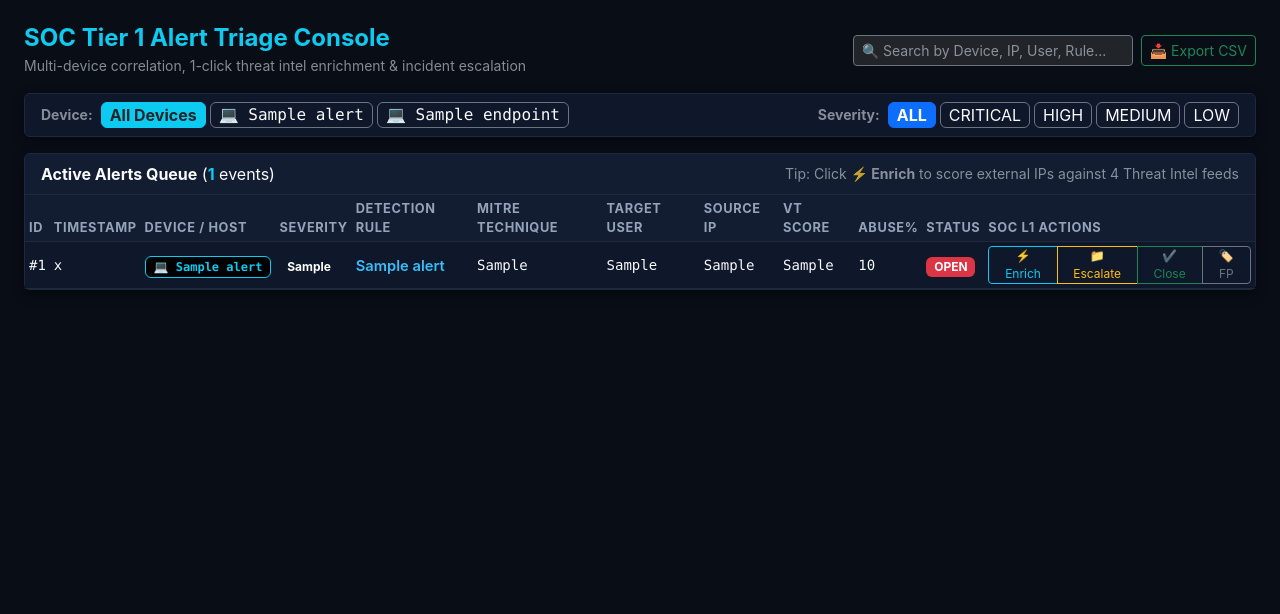
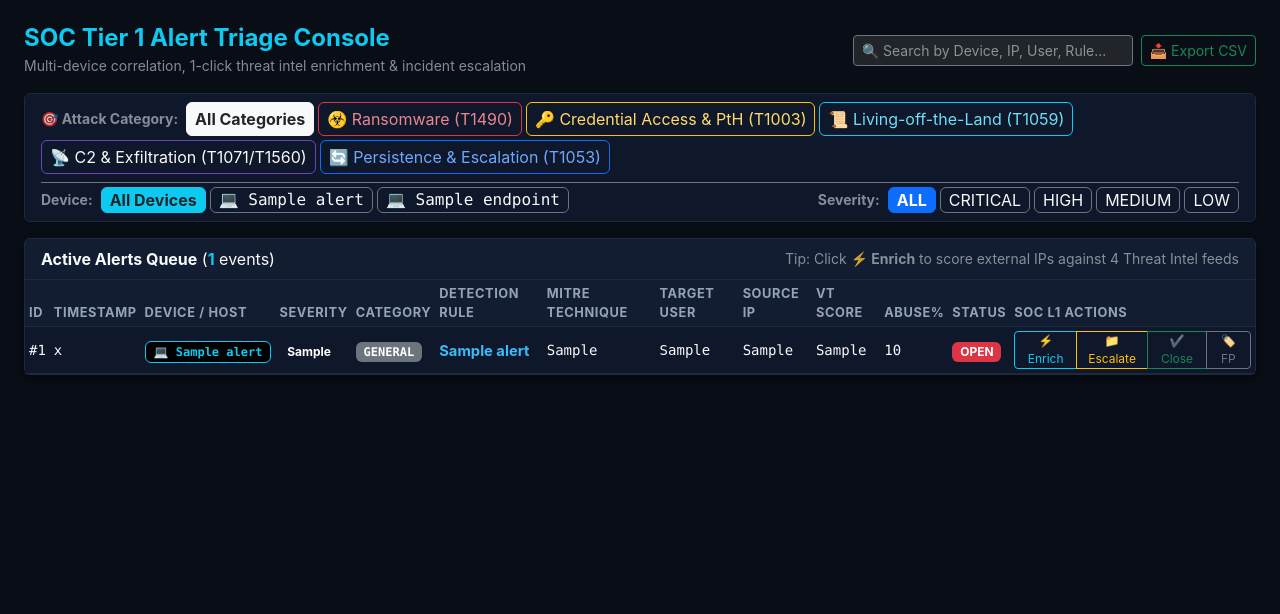
Before and after one commit to RITESH-we/mini-soc, a Flask app: page /alerts in a window 1280 px wide. Shown: the part 81-695 px from the top of the page. Run offline with Flask 3, Linux system fonts and the light colour scheme; tables that the repository leaves empty hold one stand-in row (values such as "Sample post").

Commit message:
feat(detection): implement Top 5 Critical Cyber Attack Use Cases & advanced threat suite

```diff
--- a/dashboard/app.py
+++ b/dashboard/app.py
@@ -1,4 +1,4 @@
-import os, sys, yaml, io, csv, json
+import os, sys, yaml, io, csv, json, re
 BASE_DIR = os.path.dirname(os.path.dirname(os.path.abspath(__file__)))
 if BASE_DIR not in sys.path:
     sys.path.insert(0, BASE_DIR)
@@ -64,17 +64,22 @@ def index():
 # ── Alerts Triage ─────────────────────────────────────────────
 @app.route('/alerts')
 def alerts():
-    sev    = request.args.get('severity', 'ALL')
-    device = request.args.get('device', '')
-    conn   = get_conn()
-    devices = get_all_devices(conn)
+    sev      = request.args.get('severity', 'ALL')
+    cat      = request.args.get('category', 'ALL')
+    device   = request.args.get('device', '')
+    conn     = get_conn()
+    devices  = get_all_devices(conn)
 
-    query = 'SELECT * FROM alerts WHERE 1=1'
+    query  = 'SELECT * FROM alerts WHERE 1=1'
     params = []
 
     if sev != 'ALL':
         query += ' AND severity=?'
         params.append(sev)
+
+    if cat != 'ALL':
+        query += ' AND threat_category=?'
+        params.append(cat)
 
     if device:
         query += ' AND (device_name=? OR src_user=?)'
@@ -84,30 +89,34 @@ def alerts():
     rows = conn.execute(query, params).fetchall()
     conn.close()
 
-    return render_template('alerts.html', alerts=rows, severity=sev,
+    return render_template('alerts.html', alerts=rows, severity=sev, category=cat,
                            devices=devices, current_device=device)
 
 @app.route('/api/alerts/export')
 def export_alerts_csv():
     device = request.args.get('device', '')
+    cat    = request.args.get('category', 'ALL')
     conn   = get_conn()
     query  = 'SELECT * FROM alerts WHERE 1=1'
     params = []
     if device:
-        query += ' AND device_name=?'
-        params.append(device)
+        query += ' AND (device_name=? OR src_user=?)'
+        params.extend([device, device])
+    if cat != 'ALL':
+        query += ' AND threat_category=?'
+        params.append(cat)
     query += ' ORDER BY id DESC'
     rows = conn.execute(query, params).fetchall()
     conn.close()
 
     output = io.StringIO()
     writer = csv.writer(output)
-    writer.writerow(['ID', 'Timestamp', 'Device', 'Severity', 'Rule Name', 'MITRE Technique', 'Target User', 'Source IP', 'VT Score', 'Abuse Score', 'Status', 'Description'])
+    writer.writerow(['ID', 'Timestamp', 'Device', 'Severity', 'Category', 'Rule Name', 'MITRE Technique', 'Target User', 'Source IP', 'VT Score', 'Abuse Score', 'Status', 'Description'])
 
     for r in rows:
         writer.writerow([
             r['id'], r['timestamp'], r['device_name'] or 'Localhost',
-            r['severity'], r['rule_name'], r['mitre_technique'] or 'N/A',
+            r['severity'], r.get('threat_category', 'GENERAL'), r['rule_name'], r['mitre_technique'] or 'N/A',
             r['src_user'] or '-', r['src_ip'] or '-', r['vt_score'] or '-',
             r['abuse_score'] if r['abuse_score'] is not None else '-',
             r['status'], r['description'] or ''
@@ -465,7 +474,6 @@ def receive_telemetry():
             """, (hostname, now_iso, c_desc, remote_ip))
 
         # 3. Process structured security audit events (OCSF/ECS compliant)
-        SUSPICIOUS_CLI = ['mimikatz', 'invoke-', 'downloadstring', '-enc ', 'bypass', 'iex ', 'net user', 'whoami /priv']
         user_seen = None
 
         for ev in data.get('events', []):
@@ -489,45 +497,137 @@ def receive_telemetry():
                 VALUES (?, ?, 'SECURITY_EVENT', ?, ?, ?, ?, ?, ?)
             """, (hostname, now_iso, details, eid, user, src_ip, proc, raw_json_str))
 
-            # Actionable security alerts triage
+            # Actionable security alerts correlation across Top 5 Attack Use Cases
             should_alert = False
             alert_reason = details
+            threat_cat = "GENERAL"
+            low_cmd = cmdline.lower()
 
-            if eid == 4625:
+            # Use Case 1: Ransomware Recovery Inhibition (T1490 / T1486)
+            if re.search(r"(vssadmin.*delete\s+shadows|wmic.*shadowcopy\s+delete|wbadmin.*delete\s+catalog|bcdedit.*recoveryenabled\s+no|bcdedit.*ignoreallfailures)", low_cmd) or "Shadow Copy" in rname or "Ransomware" in rname:
+                should_alert = True
+                rname = "Ransomware Recovery Inhibition (Shadow Copy Deletion)"
+                sev = "CRITICAL"
+                threat_cat = "RANSOMWARE"
+                tactic = "Impact"
+                technique = "T1490 - Inhibit System Recovery"
+                alert_reason = f"CRITICAL RANSOMWARE ALERT: Shadow copy destruction command executed on {hostname}: {cmdline[:140]}"
+
+            # Use Case 2: In-Memory Credential Dumping & Pass-the-Hash (T1003.001 / T1550.002)
+            elif eid == 4648 or re.search(r"(mimikatz|comsvcs\.dll.*minidump|vaultcmd|cmdkey\s+/list|whoami\s+/priv|findstr.*password)", low_cmd):
+                should_alert = True
+                if eid == 4648:
+                    rname = "Logon Attempt with Explicit Credentials (Pass-the-Hash)"
+                    tactic = "Lateral Movement"
+                    technique = "T1550.002 - Pass the Hash"
+                    alert_reason = f"Explicit alternate credential logon from user '{user}' to '{ev.get('raw_fields', {}).get('TargetServerName', 'LOCAL')}'"
+                else:
+                    rname = "In-Memory Credential Dumping / LSASS Snooping"
+                    tactic = "Credential Access"
+                    technique = "T1003.001 - LSASS Memory"
+                    alert_reason = f"Credential theft command executed on {hostname}: {cmdline[:140]}"
+                sev = "HIGH"
+                threat_cat = "CREDENTIAL_ACCESS"
+
+            # Use Case 3: Living-off-the-Land Obfuscated PowerShell & Fileless Execution (T1059.001 / T1027)
+            elif eid == 4104 and re.search(r"(-enc\s+|-encodedcommand\s+|amsiutils|downloadstring|iex\s*\(|invoke-expression|bitstransfer|system\.net\.webclient)", low_cmd):
+                should_alert = True
+                rname = "Living-off-the-Land Obfuscated PowerShell Execution"
+                sev = "HIGH"
+                threat_cat = "LIVING_OFF_THE_LAND"
+                tactic = "Execution"
+                technique = "T1059.001 - PowerShell"
+                alert_reason = f"Obfuscated PowerShell script block executed on {hostname}: {cmdline[:140]}"
+
+            # Use Case 4: Data Staging for Exfiltration (T1560)
+            elif re.search(r"(compress-archive|tar\s+-[a-z]*z|7z\s+a|rar\s+a)", low_cmd):
+                should_alert = True
+                rname = "Data Staging for Exfiltration"
+                sev = "HIGH"
+                threat_cat = "EXFILTRATION"
+                tactic = "Collection"
+                technique = "T1560 - Archive Collected Data"
+                alert_reason = f"Suspicious archive creation targeting files for exfiltration: {cmdline[:140]}"
+
+            # Use Case 5: Rogue Persistence & Privilege Escalation (T1053.005 / T1078.003 / T1070.001)
+            elif eid in [4698, 4697, 4720, 4732, 1102]:
+                should_alert = True
+                threat_cat = "PERSISTENCE"
+                if eid == 1102:
+                    rname = "Windows Audit Log Cleared"
+                    sev = "CRITICAL"
+                    tactic = "Defense Evasion"
+                    technique = "T1070.001 - Clear Windows Event Logs"
+                    alert_reason = f"Security audit log was cleared/wiped on {hostname} by '{user}' (Anti-Forensics)"
+                elif eid == 4698:
+                    rname = "Rogue Scheduled Task Created"
+                    sev = "HIGH"
+                    tactic = "Persistence"
+                    technique = "T1053.005 - Scheduled Task"
+                elif eid == 4697:
+                    rname = "New System Service Installed"
+                    sev = "HIGH"
+                    tactic = "Persistence"
+                    technique = "T1543.003 - Windows Service"
+                elif eid == 4732:
+                    rname = "Member Added to Security Group"
+                    sev = "HIGH"
+                    tactic = "Privilege Escalation"
+                    technique = "T1078.003 - Local Accounts"
+                elif eid == 4720:
+                    rname = "Local User Account Created"
+                    sev = "HIGH"
+                    tactic = "Persistence"
+                    technique = "T1136.001 - Local Account"
+
+            # Fallback for standard high-severity audit events & failed logons
+            elif eid == 4625:
                 should_alert = True
                 rname = "Windows Logon Failure"
                 sev = "MEDIUM"
+                threat_cat = "CREDENTIAL_ACCESS"
                 tactic = "Credential Access"
                 technique = "T1110 - Brute Force"
-            elif eid in [4720, 4732, 4698]:
-                should_alert = True
-                sev = "HIGH"
-            elif eid == 4104:
-                if any(term in cmdline.lower() for term in SUSPICIOUS_CLI):
-                    should_alert = True
-                    rname = "Suspicious PowerShell Script Block"
-                    sev = "HIGH"
-                    tactic = "Execution"
-                    technique = "T1059.001 - PowerShell"
-                    alert_reason = f"Suspicious script block executed: {cmdline[:120]}"
             elif sev in ['HIGH', 'CRITICAL']:
                 should_alert = True
 
             if should_alert:
                 conn.execute("""
-                    INSERT INTO alerts (timestamp, severity, rule_name, description, src_ip, src_user, device_name, process, event_id, mitre_tactic, mitre_technique, raw_event, status)
-                    VALUES (?, ?, ?, ?, ?, ?, ?, ?, ?, ?, ?, ?, 'OPEN')
-                """, (now_iso, sev, rname, alert_reason, src_ip, user or hostname, hostname, proc or 'powershell.exe', eid, tactic, technique, raw_json_str))
+                    INSERT INTO alerts (timestamp, severity, rule_name, description, src_ip, src_user, device_name, process, event_id, mitre_tactic, mitre_technique, raw_event, status, threat_category)
+                    VALUES (?, ?, ?, ?, ?, ?, ?, ?, ?, ?, ?, ?, 'OPEN', ?)
+                """, (now_iso, sev, rname, alert_reason, src_ip, user or hostname, hostname, proc or 'powershell.exe', eid, tactic, technique, raw_json_str, threat_cat))
 
-        # 4. Check for suspicious running processes (Automated EDR containment alert)
-        SUSPICIOUS_NAMES = ['mimikatz.exe', 'nc.exe', 'ncat.exe', 'psexec.exe', 'wireshark.exe']
+        # 4. Check for anomalous outbound C2 network connections (Use Case 4: C2 Beaconing T1071)
+        C2_PORTS = {4444, 1337, 8888, 7070, 9001, 6667, 31337}
+        for c in data.get('connections', []):
+            rem = c.get('remote', '')
+            if ':' in rem:
+                try:
+                    rem_ip, rem_port = rem.rsplit(':', 1)
+                    if rem_port.isdigit() and int(rem_port) in C2_PORTS:
+                        conn.execute("""
+                            INSERT INTO alerts (timestamp, severity, rule_name, description, src_ip, src_user, device_name, process, event_id, mitre_tactic, mitre_technique, raw_event, status, threat_category)
+                            VALUES (?, 'HIGH', 'Malicious C2 Beaconing Detected', ?, ?, ?, ?, ?, 9002, 'Command and Control', 'T1071.001 - Web Protocols', ?, 'OPEN', 'EXFILTRATION')
+                        """, (now_iso, f"Outbound socket connection established to known C2 beacon port :{rem_port} ({rem})", rem_ip, hostname, hostname, f"PID:{c.get('pid', '-')}", json.dumps(c)))
+                except Exception:
+                    pass
+
+        # 5. Check for suspicious running processes (Automated EDR containment alert)
+        SUSPICIOUS_TOOLS = {
+            'mimikatz.exe': ('In-Memory Credential Dumping Tool', 'CREDENTIAL_ACCESS', 'T1003.001 - LSASS Memory'),
+            'nc.exe': ('Netcat Reverse Shell / C2 Utility', 'EXFILTRATION', 'T1071 - Application Layer Protocol'),
+            'ncat.exe': ('Ncat Network Tunneling Tool', 'EXFILTRATION', 'T1071 - Application Layer Protocol'),
+            'psexec.exe': ('PsExec Lateral Execution Utility', 'LIVING_OFF_THE_LAND', 'T1569.002 - Service Execution'),
+            'wireshark.exe': ('Network Sniffer Utility', 'CREDENTIAL_ACCESS', 'T1040 - Network Sniffing')
+        }
         for p in data.get('processes', []):
             pname = p.get('name', '').lower()
-            if any(bad in pname for bad in SUSPICIOUS_NAMES):
+            if pname in SUSPICIOUS_TOOLS:
+                tool_rname, tool_cat, tool_tech = SUSPICIOUS_TOOLS[pname]
                 conn.execute("""
-                    INSERT INTO alerts (timestamp, severity, rule_name, description, src_ip, src_user, device_name, process, event_id, mitre_tactic, mitre_technique, raw_event, status)
-                    VALUES (?, 'HIGH', 'Suspicious Tool on Remote Endpoint', ?, ?, ?, ?, ?, 1, 'Execution', 'T1059 - Command Execution', ?, 'OPEN')
-                """, (now_iso, f"Suspicious binary {pname} running on {hostname}", ip_addr, hostname, hostname, pname, json.dumps(p)))
+                    INSERT INTO alerts (timestamp, severity, rule_name, description, src_ip, src_user, device_name, process, event_id, mitre_tactic, mitre_technique, raw_event, status, threat_category)
+                    VALUES (?, 'HIGH', ?, ?, ?, ?, ?, ?, 1, 'Execution', ?, ?, 'OPEN', ?)
+                """, (now_iso, f"Suspicious Tool: {tool_rname}", f"Suspicious tool {pname} actively running on {hostname} (PID: {p.get('pid', '-')})", ip_addr, hostname, hostname, pname, tool_tech, json.dumps(p), tool_cat))
 
         conn.commit()
     finally:
--- a/dashboard/templates/alerts.html
+++ b/dashboard/templates/alerts.html
@@ -17,17 +17,49 @@
   </div>
 </div>
 
-<!-- Quick Filter Controls: Device + Severity -->
-<div class="card mb-3 bg-dark border-secondary">
-  <div class="card-body py-2 px-3 d-flex flex-wrap justify-content-between align-items-center gap-2">
+<!-- Quick Filter Controls: Attack Category + Device + Severity -->
+<div class="card mb-3 bg-dark border-secondary shadow-sm">
+  <div class="card-body py-2 px-3 d-flex flex-column gap-2">
+    <!-- Row 1: Attack Category Filters (Top 5 Attack Use Cases) -->
+    <div class="d-flex align-items-center gap-1 flex-wrap">
+      <span class="small text-muted me-1 fw-bold">🎯 Attack Category:</span>
+      <a href="/alerts?severity={{ severity }}{% if current_device %}&device={{ current_device }}{% endif %}&category=ALL"
+         class="btn btn-xs py-1 px-2 small {% if not category or category=='ALL' %}btn-light text-dark fw-bold{% else %}btn-outline-secondary text-light{% endif %}">
+        All Categories
+      </a>
+      <a href="/alerts?severity={{ severity }}{% if current_device %}&device={{ current_device }}{% endif %}&category=RANSOMWARE"
+         class="btn btn-xs py-1 px-2 small {% if category=='RANSOMWARE' %}btn-danger fw-bold{% else %}btn-outline-danger text-danger-emphasis{% endif %}">
+        ☣️ Ransomware (T1490)
+      </a>
+      <a href="/alerts?severity={{ severity }}{% if current_device %}&device={{ current_device }}{% endif %}&category=CREDENTIAL_ACCESS"
+         class="btn btn-xs py-1 px-2 small {% if category=='CREDENTIAL_ACCESS' %}btn-warning text-dark fw-bold{% else %}btn-outline-warning text-warning-emphasis{% endif %}">
+        🔑 Credential Access &amp; PtH (T1003)
+      </a>
+      <a href="/alerts?severity={{ severity }}{% if current_device %}&device={{ current_device }}{% endif %}&category=LIVING_OFF_THE_LAND"
+         class="btn btn-xs py-1 px-2 small {% if category=='LIVING_OFF_THE_LAND' %}btn-info text-dark fw-bold{% else %}btn-outline-info text-info-emphasis{% endif %}">
+        📜 Living-off-the-Land (T1059)
+      </a>
+      <a href="/alerts?severity={{ severity }}{% if current_device %}&device={{ current_device }}{% endif %}&category=EXFILTRATION"
+         class="btn btn-xs py-1 px-2 small {% if category=='EXFILTRATION' %}fw-bold text-light{% else %}btn-outline-secondary text-light{% endif %}"
+         style="{% if category=='EXFILTRATION' %}background-color: #6f42c1; border-color: #6f42c1;{% else %}border-color: #6f42c1; color: #d63384;{% endif %}">
+        📡 C2 &amp; Exfiltration (T1071/T1560)
+      </a>
+      <a href="/alerts?severity={{ severity }}{% if current_device %}&device={{ current_device }}{% endif %}&category=PERSISTENCE"
+         class="btn btn-xs py-1 px-2 small {% if category=='PERSISTENCE' %}btn-primary fw-bold{% else %}btn-outline-primary text-primary-emphasis{% endif %}">
+        🔄 Persistence &amp; Escalation (T1053)
+      </a>
+    </div>
+
+    <!-- Row 2: Device and Severity Filters -->
+    <div class="d-flex flex-wrap justify-content-between align-items-center gap-2 pt-1 border-top border-secondary">
       <!-- Device Filters -->
       <div class="d-flex align-items-center gap-1 flex-wrap">
         <span class="small text-muted me-1 fw-bold">Device:</span>
-      <a href="/alerts?severity={{ severity }}" class="btn btn-xs {% if not current_device %}btn-info text-dark fw-bold{% else %}btn-outline-secondary text-light{% endif %} py-0 px-2 small">
+        <a href="/alerts?severity={{ severity }}&category={{ category or 'ALL' }}" class="btn btn-xs {% if not current_device %}btn-info text-dark fw-bold{% else %}btn-outline-secondary text-light{% endif %} py-0 px-2 small">
           All Devices
         </a>
         {% for d in devices %}
-      <a href="/alerts?device={{ d }}&severity={{ severity }}" class="btn btn-xs {% if current_device==d %}btn-info text-dark fw-bold{% else %}btn-outline-secondary text-light{% endif %} py-0 px-2 small font-monospace">
+        <a href="/alerts?device={{ d }}&severity={{ severity }}&category={{ category or 'ALL' }}" class="btn btn-xs {% if current_device==d %}btn-info text-dark fw-bold{% else %}btn-outline-secondary text-light{% endif %} py-0 px-2 small font-monospace">
           💻 {{ d }}
         </a>
         {% endfor %}
@@ -37,11 +69,12 @@
       <div class="d-flex align-items-center gap-1 flex-wrap">
         <span class="small text-muted me-1 fw-bold">Severity:</span>
         {% for sev in ['ALL', 'CRITICAL', 'HIGH', 'MEDIUM', 'LOW'] %}
-      <a href="/alerts?severity={{ sev }}{% if current_device %}&device={{ current_device }}{% endif %}"
+        <a href="/alerts?severity={{ sev }}{% if current_device %}&device={{ current_device }}{% endif %}&category={{ category or 'ALL' }}"
            class="btn btn-xs py-0 px-2 small {% if severity==sev %}btn-primary fw-bold{% else %}btn-outline-secondary text-light{% endif %}">
           {{ sev }}
         </a>
         {% endfor %}
+      </div>
     </div>
   </div>
 </div>
@@ -61,6 +94,7 @@
             <th>Timestamp</th>
             <th>Device / Host</th>
             <th>Severity</th>
+            <th>Category</th>
             <th>Detection Rule</th>
             <th>MITRE Technique</th>
             <th>Target User</th>
@@ -82,8 +116,23 @@
               </span>
             </td>
             <td><span class="badge badge-{{ a.severity }}">{{ a.severity }}</span></td>
-            <td><span class="rule-name-text">{{ a.rule_name }}</span></td>
-            <td class="mitre-text small font-monospace">{{ a.mitre_technique or '-' }}</td>
+            <td>
+              {% if a.threat_category == 'RANSOMWARE' %}
+                <span class="badge bg-danger text-light font-monospace py-1" title="Ransomware Recovery Inhibition & Shadow Copy Deletion (T1490)">☣️ RANSOMWARE</span>
+              {% elif a.threat_category == 'CREDENTIAL_ACCESS' %}
+                <span class="badge bg-warning text-dark font-monospace py-1" title="In-Memory Credential Dumping & Pass-the-Hash (T1003/T1550)">🔑 CRED THEFT</span>
+              {% elif a.threat_category == 'LIVING_OFF_THE_LAND' %}
+                <span class="badge bg-info text-dark font-monospace py-1" title="Living-off-the-Land Obfuscated PowerShell / Fileless (T1059)">📜 LOTL / SCRIPT</span>
+              {% elif a.threat_category == 'EXFILTRATION' %}
+                <span class="badge text-light font-monospace py-1" style="background-color: #6f42c1;" title="Malicious C2 Beaconing & Bulk Data Staging (T1071/T1560)">📡 C2 / EXFIL</span>
+              {% elif a.threat_category == 'PERSISTENCE' %}
+                <span class="badge bg-primary text-light font-monospace py-1" title="Rogue Scheduled Tasks, Services & Privilege Escalation (T1053/T1078)">🔄 PERSISTENCE</span>
+              {% else %}
+                <span class="badge bg-secondary font-monospace py-1">GENERAL</span>
+              {% endif %}
+            </td>
+            <td><span class="rule-name-text fw-bold">{{ a.rule_name }}</span></td>
+            <td class="mitre-text small font-monospace text-warning-emphasis">{{ a.mitre_technique or '-' }}</td>
             <td class="user-name-text small">{{ a.src_user or '-' }}</td>
             <td class="font-monospace small text-warning">{{ a.src_ip or '-' }}</td>
             <td id="vt-{{ a.id }}" class="font-monospace small">{{ a.vt_score or '-' }}</td>
@@ -95,6 +144,11 @@
             </td>
             <td>
               <div class="btn-group btn-group-sm" role="group">
+                {% if a.device_name and a.severity in ['CRITICAL', 'HIGH'] %}
+                <button class="btn btn-outline-danger btn-enrich py-0" onclick="isolateHost('{{ a.device_name }}')" title="1-Click Host Network Isolation (EDR)">
+                  🛑 Isolate
+                </button>
+                {% endif %}
                 {% if a.src_ip and a.src_ip != '' %}
                 <button class="btn btn-outline-info btn-enrich py-0" onclick="enrichAlert({{ a.id }})" title="Query VirusTotal, AbuseIPDB, OTX, ThreatFox">
                   ⚡ Enrich
@@ -114,9 +168,9 @@
           </tr>
           {% else %}
           <tr>
-            <td colspan="12" class="text-center text-muted py-5">
+            <td colspan="13" class="text-center text-muted py-5">
               No matching alerts found for this filter.<br/>
-              <span class="small">Try switching device or severity filter.</span>
+              <span class="small">Try switching attack category, device, or severity filter.</span>
             </td>
           </tr>
           {% endfor %}
@@ -183,5 +237,18 @@ function setStatus(id, status) {
     body: JSON.stringify({status: status})
   }).then(() => location.reload());
 }
+
+function isolateHost(hostname) {
+  if (!confirm(`WARNING: Are you sure you want to isolate '${hostname}' from the network?\n\nThis will enforce proactive firewall drops on all outbound/lateral traffic on the endpoint, while maintaining SOC management connectivity.`)) {
+    return;
+  }
+  fetch(`/api/agents/${encodeURIComponent(hostname)}/isolate`, {method: 'POST'})
+    .then(r => r.json())
+    .then(d => {
+      alert(`[!] Host Isolation Command queued for '${hostname}'.\n\nThe endpoint agent will enforce the firewall isolation on its next heartbeat.`);
+      location.reload();
+    })
+    .catch(err => alert('Failed to queue isolation command: ' + err));
+}
 </script>
 {% endblock %}
--- a/database/schema.sql
+++ b/database/schema.sql
@@ -15,7 +15,8 @@ CREATE TABLE IF NOT EXISTS alerts (
     enriched         INTEGER DEFAULT 0,
     vt_score         TEXT,
     abuse_score      INTEGER,
-    status           TEXT DEFAULT 'OPEN'
+    status           TEXT DEFAULT 'OPEN',
+    threat_category  TEXT DEFAULT 'GENERAL'
 );
 
 CREATE TABLE IF NOT EXISTS incidents (
@@ -101,6 +102,7 @@ CREATE INDEX IF NOT EXISTS idx_alerts_device_ts ON alerts(device_name, timestamp
 CREATE INDEX IF NOT EXISTS idx_alerts_user_ts ON alerts(src_user, timestamp);
 CREATE INDEX IF NOT EXISTS idx_alerts_status ON alerts(status, timestamp);
 CREATE INDEX IF NOT EXISTS idx_alerts_severity ON alerts(severity);
+CREATE INDEX IF NOT EXISTS idx_alerts_category ON alerts(threat_category);
 CREATE INDEX IF NOT EXISTS idx_telemetry_host_ts ON telemetry_logs(hostname, timestamp);
 CREATE INDEX IF NOT EXISTS idx_telemetry_type ON telemetry_logs(log_type, timestamp);
 CREATE INDEX IF NOT EXISTS idx_network_alerts_ip ON network_alerts(src_ip, timestamp);
```
Also changed, not shown: agent/endpoint_agent.py (+78 -11 lines), database/models.py (+9 -0 lines), detectors/ueba_engine.py (+21 -6 lines), README.md. Lines whose indentation alone changed are shown as unchanged.
